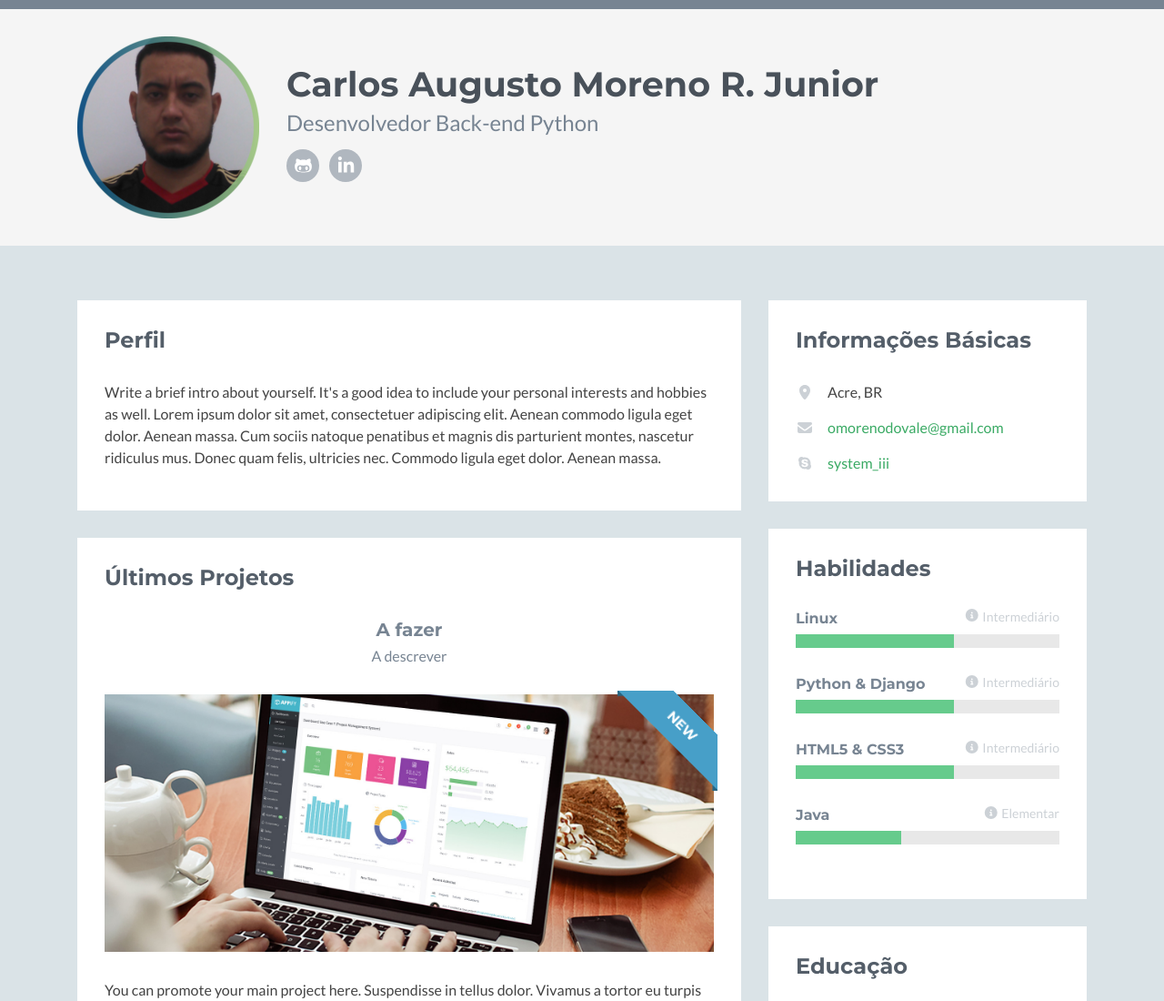
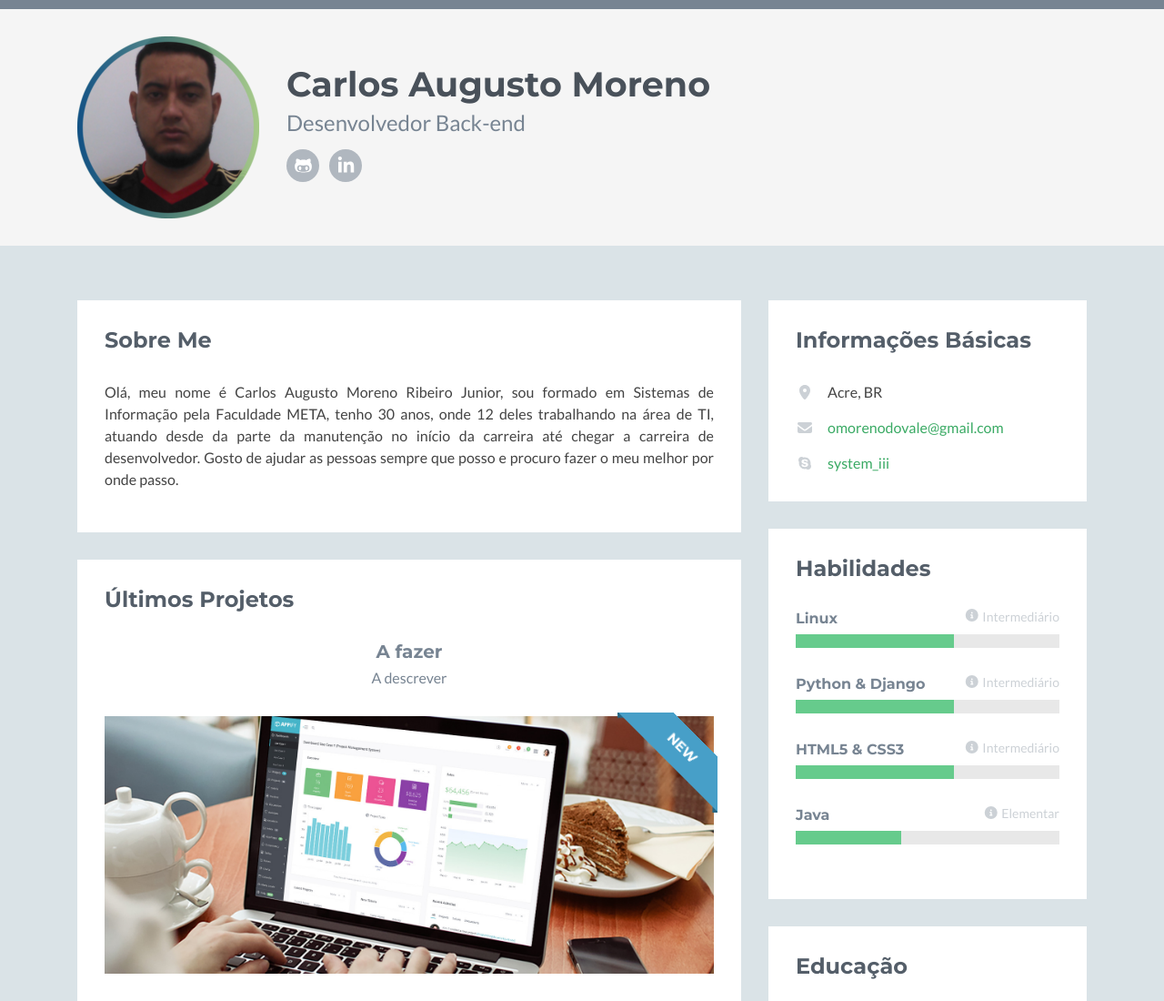
Before and after one commit to carlos-moreno/portfolio, a plain HTML site: page index.html in a window 1280 px wide. Shown: the top 1100 px of the page at 91% size. Drawn offline with nearby package versions, Linux system fonts and the light colour scheme; no server answers; a script that the page names is missing; some icons are missing.

Commit message:
Update index

```diff
--- a/index.html
+++ b/index.html
@@ -37,8 +37,8 @@
         <div class="container clearfix">
             <img class="profile-image img-fluid float-left" src="assets/images/profile.png" alt="James Lee" />
             <div class="profile-content float-left">
-                <h1 class="name">Carlos Augusto Moreno R. Junior</h1>
-                <h2 class="desc">Desenvolvedor Back-end Python</h2>
+                <h1 class="name">Carlos Augusto Moreno</h1>
+                <h2 class="desc">Desenvolvedor Back-end</h2>
                 <ul class="social list-inline">
                     <li class="list-inline-item"><a href="https://github.com/carlos-moreno" target="_blank"><i class="fab fa-github-alt"></i></a></li>
                     <li class="list-inline-item"><a href="https://www.linkedin.com/in/carlosaugustomoreno/" target="_blank"><i class="fab fa-linkedin-in"></i></a></li>
@@ -52,9 +52,11 @@
             <div class="primary col-lg-8 col-12">
                 <section class="about section">
                     <div class="section-inner">
-                        <h2 class="heading">Perfil</h2>
+                        <h2 class="heading">Sobre Me</h2>
                         <div class="content">
-                            <p>Write a brief intro about yourself. It's a good idea to include your personal interests and hobbies as well. Lorem ipsum dolor sit amet, consectetuer adipiscing elit. Aenean commodo ligula eget dolor. Aenean massa. Cum sociis natoque penatibus et magnis dis parturient montes, nascetur ridiculus mus. Donec quam felis, ultricies nec. Commodo ligula eget dolor. Aenean massa.</p>
+                            <p align="justify">Olá, meu nome é Carlos Augusto Moreno Ribeiro Junior, sou formado em Sistemas de Informação pela Faculdade META,
+                              tenho 30 anos, onde 12 deles trabalhando na área de TI, atuando desde da parte da manutenção no início da carreira até chegar a carreira de desenvolvedor.
+                              Gosto de ajudar as pessoas sempre que posso e procuro fazer o meu melhor por onde passo.</p>
 
                         </div><!--//content-->
                     </div><!--//section-inner-->
```
